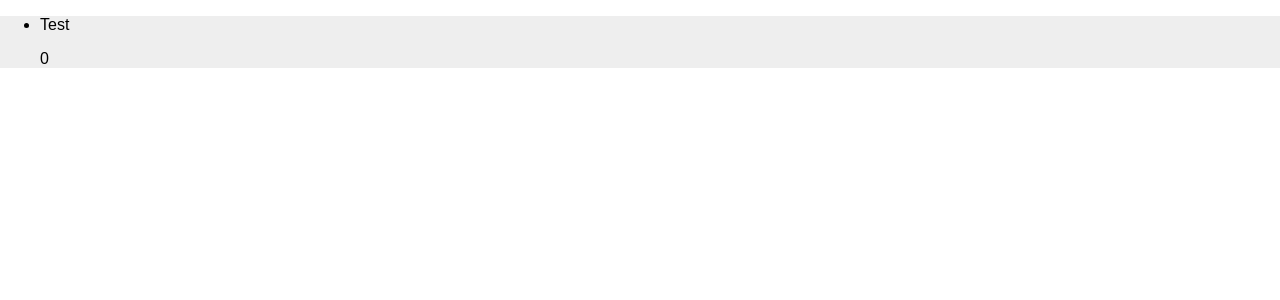
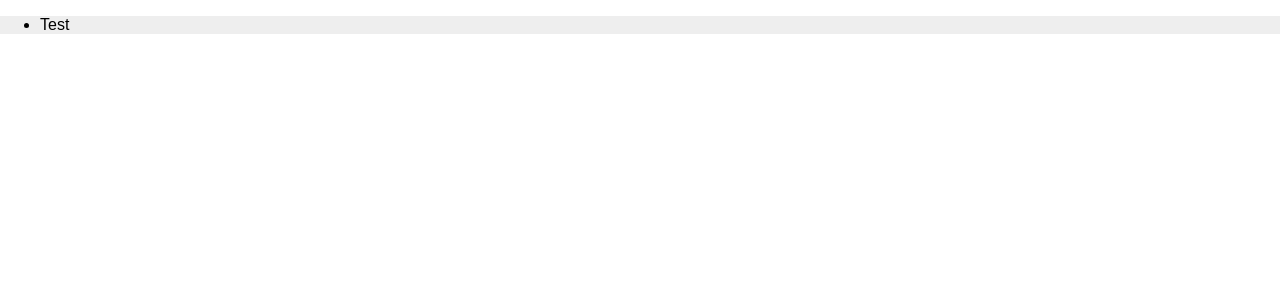
Before and after one commit to edukaton/damy-rade, a React (Create React App) app: page / in a window 1280 px wide. Shown: the top 300 px of the page. Built offline with nearby package versions, Linux system fonts and the light colour scheme; the HTML template or start-up script is replaced by a standard one.

Commit message:
DropDown dziala

```diff
--- a/src/DropDown.js
+++ b/src/DropDown.js
@@ -14,8 +14,6 @@ class DropDown extends Component {
     handleClick() {
         let visible = this.state.visible;
 
-        console.log(visible);
-
         visible ? this.setState({visible: false}) : this.setState({visible: true});
     }
 
@@ -23,10 +21,9 @@ class DropDown extends Component {
         let visible = this.state.visible;
 
         return (
-            <div onClick={() => this.handleClick} className="drop-down">
+            <div onClick={this.handleClick} className="drop-down">
                 <li>{this.props.title}</li>
-                <p>{Number(visible)}</p>
-                {(visible && this.props.chlidren)}
+                {(visible && this.props.children)}
             </div>
         );
     }
```
